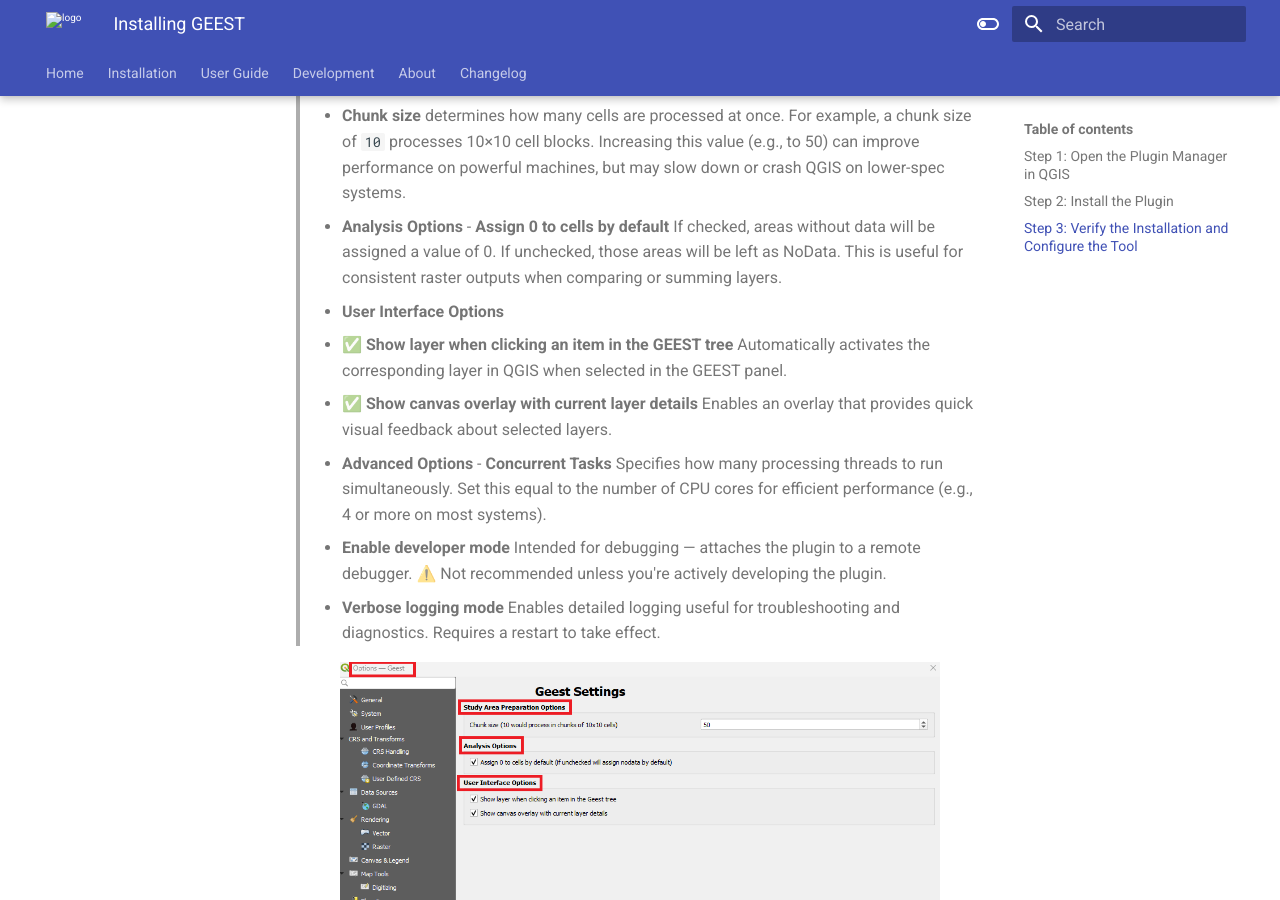
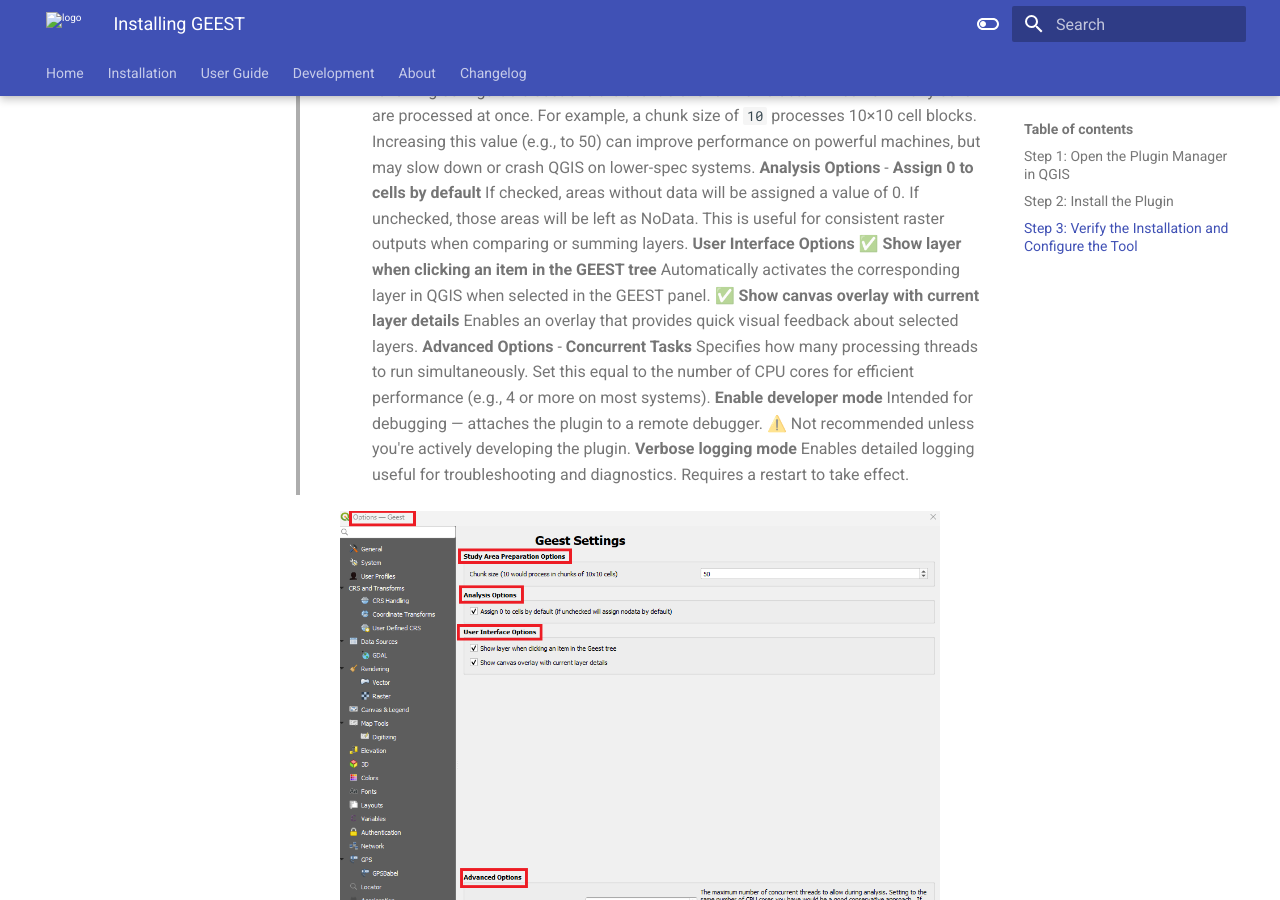
Before and after one commit to worldbank/GEEST, an MkDocs documentation site: the page built from docs/userguide/install.md, in a window 1280 px wide and 900 px high, scrolled down 1832 px. Built offline with MkDocs 1.6.1 and Material for MkDocs 9.7.7, drawn with Linux system fonts in a browser that asks for light colours.

Commit message:
Update install.md

```diff
--- a/docs/userguide/install.md
+++ b/docs/userguide/install.md
@@ -25,7 +25,7 @@
 
 > - 1. After installation, check the QGIS toolbar for the new **GEEST** icon *Show/Hide GEEST Panel*. [![GEEST Toolbar Icons](https://raw.githubusercontent.com/worldbank/GEEST/main/docs/images/new%20images/icons.jpg)](https://raw.githubusercontent.com/worldbank/GEEST/main/docs/images/new%20images/icons.jpg "Click to enlarge")
 > - 2. If the icon is not visible, go to **Plugins** > **Manage and Install Plugins…**, then click on the **Installed** tab.
->   3. In the list, find **Gender Enabling Environments Spatial Tool (GEEST)** and ensure the checkbox is ticked. The GEEST panel should now appear in the QGIS interface.
+> - 3. In the list, find **Gender Enabling Environments Spatial Tool (GEEST)** and ensure the checkbox is ticked. The GEEST panel should now appear in the QGIS interface.
 
 <p align="center">
   <a href="https://raw.githubusercontent.com/worldbank/GEEST/main/docs/images/new%20images/Install_page_show.png" target="_blank">
@@ -34,14 +34,14 @@
 </p>
 
 > - 4. Optionally, you can customize the plugin's behavior by navigating to: **Settings Menu** → **Options** → **GEEST Settings**. While the **default settings are recommended**, the following configurable sections are available:
->  - **Chunk size** determines how many cells are processed at once. For example, a chunk size of `10` processes 10×10 cell blocks. Increasing this value (e.g., to 50) can improve performance on powerful machines, but may slow down or crash QGIS on lower-spec systems.
->   - **Analysis Options** - **Assign 0 to cells by default** If checked, areas without data will be assigned a value of 0. If unchecked, those areas will be left as NoData. This is useful for consistent raster outputs when comparing or summing layers.
->   - **User Interface Options**
->   - ✅ **Show layer when clicking an item in the GEEST tree** Automatically activates the corresponding layer in QGIS when selected in the GEEST panel.
->   - ✅ **Show canvas overlay with current layer details**  Enables an overlay that provides quick visual feedback about selected layers.
->   - **Advanced Options** - **Concurrent Tasks** Specifies how many processing threads to run simultaneously. Set this equal to the number of CPU cores for efficient performance (e.g., 4 or more on most systems).
->   - **Enable developer mode** Intended for debugging — attaches the plugin to a remote debugger. ⚠️ Not recommended unless you're actively developing the plugin.
->   - **Verbose logging mode** Enables detailed logging useful for troubleshooting and diagnostics. Requires a restart to take effect.
+>   **Chunk size** determines how many cells are processed at once. For example, a chunk size of `10` processes 10×10 cell blocks. Increasing this value (e.g., to 50) can improve performance on powerful machines, but may slow down or crash QGIS on lower-spec systems.
+>    **Analysis Options** - **Assign 0 to cells by default** If checked, areas without data will be assigned a value of 0. If unchecked, those areas will be left as NoData. This is useful for consistent raster outputs when comparing or summing layers.
+>    **User Interface Options**
+>    ✅ **Show layer when clicking an item in the GEEST tree** Automatically activates the corresponding layer in QGIS when selected in the GEEST panel.
+>    ✅ **Show canvas overlay with current layer details**  Enables an overlay that provides quick visual feedback about selected layers.
+>    **Advanced Options** - **Concurrent Tasks** Specifies how many processing threads to run simultaneously. Set this equal to the number of CPU cores for efficient performance (e.g., 4 or more on most systems).
+>    **Enable developer mode** Intended for debugging — attaches the plugin to a remote debugger. ⚠️ Not recommended unless you're actively developing the plugin.
+>    **Verbose logging mode** Enables detailed logging useful for troubleshooting and diagnostics. Requires a restart to take effect.
 
 <a href="https://raw.githubusercontent.com/worldbank/GEEST/main/docs/images/new%20images/Install_page_settings.png" target="_blank">
   <img src="https://raw.githubusercontent.com/worldbank/GEEST/main/docs/images/new%20images/Install_page_settings.png" alt="GEEST Settings" width="600" style="display: block; margin-left: auto; margin-right: auto;" title="Click to enlarge">
```
